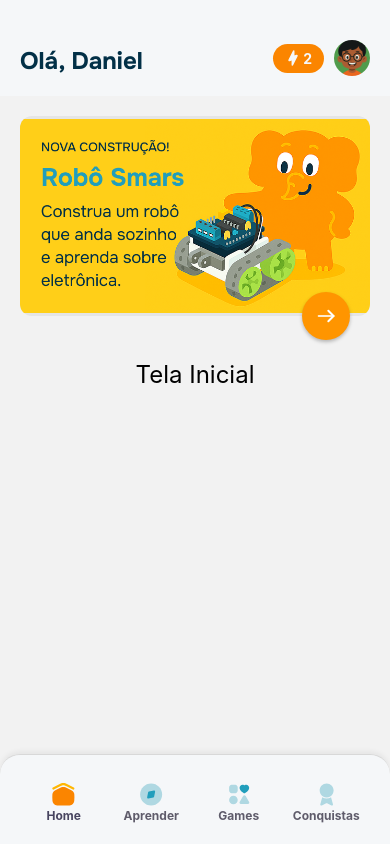
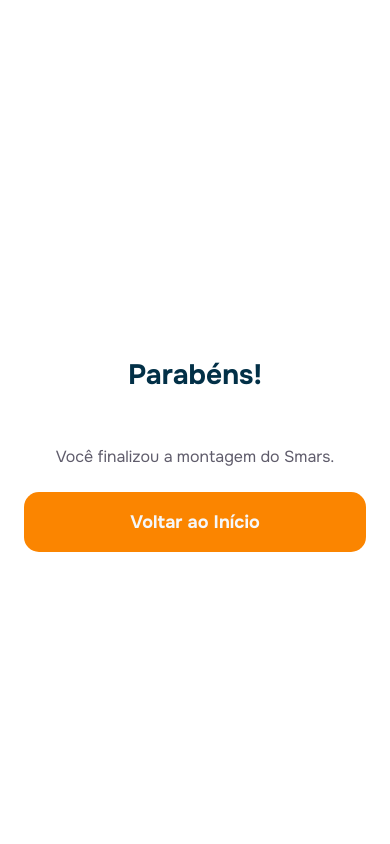
Before and after one commit to MenesesDani/LeComCreApplication, a React Native app: screen /SmarsEndConstruction in a window 390 px wide. Built offline with nearby package versions, Linux system fonts and the light colour scheme.

Commit message:
Final Screen

```diff
--- a/App.tsx
+++ b/App.tsx
@@ -19,6 +19,7 @@ import ConquestScreen from "./screens/ConquestScreen";
 import ConstructionCover from "./screens/ConstructionCover";
 import UserScreen from "./screens/UserScreen";
 import Construction1 from "./screens/SmarsRobot/Construction1";
+import SmarsEndConstruction from "./screens/SmarsRobot/SmarsEndConstruction";
 
 const Tab = createBottomTabNavigator();
 const Stack = createStackNavigator();
@@ -159,6 +160,7 @@ export default function App() {
           <Stack.Screen name="UserScreen" component={UserScreen} />
           <Stack.Screen name="Construction1" component={Construction1} />
           <Stack.Screen name="Construction" component={Construction1} />
+          <Stack.Screen name="SmarsEndConstruction" component={SmarsEndConstruction} />
         </Stack.Navigator>
       </NavigationContainer>
     </View>
--- a/screens/SmarsRobot/Construction1.tsx
+++ b/screens/SmarsRobot/Construction1.tsx
@@ -24,14 +24,25 @@ const Construction1: React.FC = () => {
   const total = steps.length;
   const step = steps[Math.min(Math.max(0, stepIndex), total - 1)];
 
+  //const goNext = () => {
+  //  if (stepIndex + 1 < total) {
+  //    navigation.navigate('Construction', { stepIndex: stepIndex + 1 });
+  //  } else {
+  //    // fluxo finalizado — ajuste conforme seu app
+  //    navigation.goBack();
+  //  }
+  //};
+
   const goNext = () => {
-    if (stepIndex + 1 < total) {
-      navigation.navigate('Construction', { stepIndex: stepIndex + 1 });
-    } else {
-      // fluxo finalizado — ajuste conforme seu app
-      navigation.goBack();
-    }
-  };
+  if (stepIndex + 1 < total) {
+    navigation.navigate('Construction', { stepIndex: stepIndex + 1 });
+  } else {
+    // fluxo finalizado — vai para a tela final
+    navigation.navigate('SmarsEndConstruction');
+    // ou se preferir substituir o stack para evitar voltar para os steps:
+    // navigation.replace('SmarsEndConstruction');
+  }
+};
 
   const goBack = () => {
     if (stepIndex > 0) {
--- /dev/null
+++ b/screens/SmarsRobot/SmarsEndConstruction.tsx
@@ -0,0 +1,48 @@
+// screens/SmarsRobot/SmarsEndConstruction.tsx
+import React from 'react';
+import { SafeAreaView, View, Text, StyleSheet, Platform, StatusBar } from 'react-native';
+import { TYPOGRAPHY } from '../../constants/typography';
+import { colors } from '../../constants/colors';
+import Button from '../../components/Button';
+
+const SmarsEndConstruction: React.FC = () => {
+  return (
+    <SafeAreaView style={styles.safe}>
+      <View style={styles.container}>
+        <Text style={styles.title}>Parabéns!</Text>
+        <Text style={styles.sub}>Você finalizou a montagem do Smars.</Text>
+
+        <View style={{ width: '100%', marginTop: 24 }}>
+          <Button title="Voltar ao Início" onPress={() => { /* navigation se precisar */ }} />
+        </View>
+      </View>
+    </SafeAreaView>
+  );
+};
+
+const styles = StyleSheet.create({
+  safe: {
+    flex: 1,
+    paddingTop: Platform.OS === 'android' ? StatusBar.currentHeight : 20,
+    backgroundColor: 'white',
+  },
+  container: {
+    flex: 1,
+    paddingHorizontal: 24,
+    alignItems: 'center',
+    justifyContent: 'center',
+  },
+  title: {
+    ...TYPOGRAPHY.headerConstructions,
+    fontSize: 28,
+    color: colors.brand.deepBlue,
+    marginBottom: 8,
+  },
+  sub: {
+    ...TYPOGRAPHY.body,
+    color: colors.text.secundary,
+    textAlign: 'center',
+  },
+});
+
+export default SmarsEndConstruction;
```
